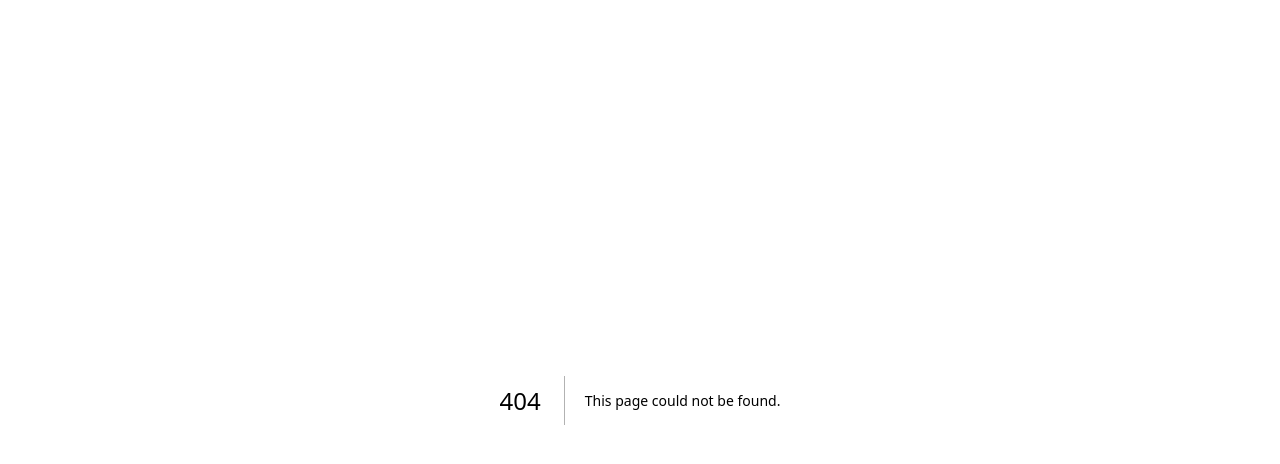
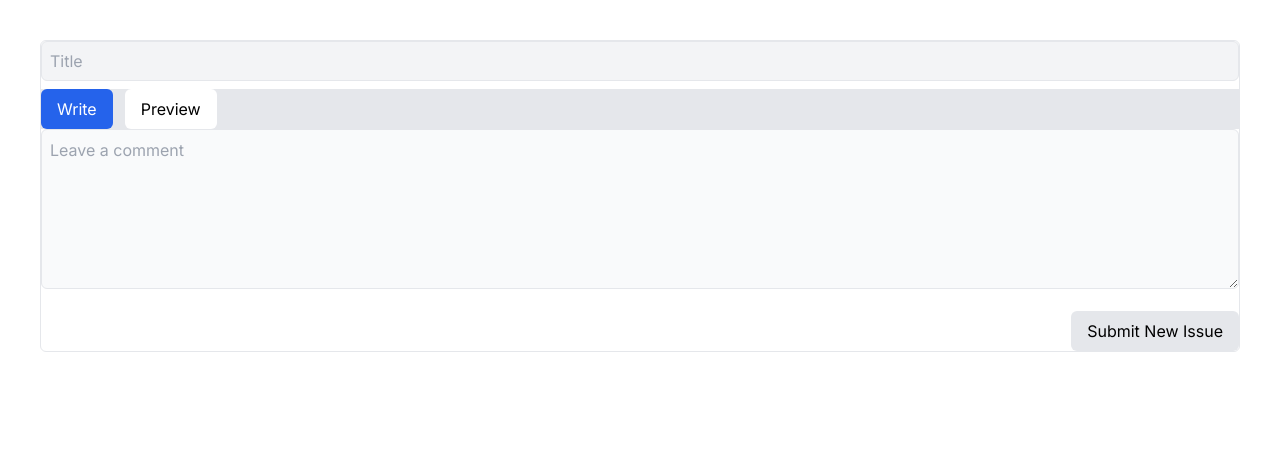
Before and after one commit to mumo-esther/github-issue-manager, a Next.js app: page /NewIssue in a window 1280 px wide. Before the commit this address had no page. Shown: the top 464 px of the page. Built offline with nearby package versions, Linux system fonts and the light colour scheme.

Commit message:
Add next routing

```diff
--- /dev/null
+++ b/src/app/NewIssue/page.tsx
@@ -0,0 +1,89 @@
+"use client"
+import React, { useState } from "react";
+import postNewIssue from "../api/githubAPI";
+
+function NewIssue() {
+  const [activeButton, setActiveButton] = useState("write");
+  const [formData, setFormData] = useState({
+    title: "",
+    body: "",
+  });
+
+  const handleButtonClick = (button:any) => {
+    setActiveButton(button);
+  };
+
+  const handleInputChange = (event: { target: { name: string; value: any; }; }) => {
+    const { name, value } = event.target;
+    setFormData({
+      ...formData,
+      [name]: value,
+    });
+  };
+
+  const handleSubmit = async (event: { preventDefault: () => void; }) => {
+    event.preventDefault();
+    try {
+      await postNewIssue(formData);
+      setFormData({
+        title: "",
+        body: "",
+      });
+    } catch (error) {
+      console.error("Error creating new issue:", error);
+    }
+  };
+
+  return (
+    <div className="border rounded-md m-10">
+      <form onSubmit={handleSubmit}>
+        <input
+          name="title"
+          className="w-full h-10 p-2 bg-gray-100 border rounded-md mb-2 text-black"
+          placeholder="Title"
+          value={formData.title}
+          onChange={handleInputChange}
+        />
+        <div className="bg-gray-200 flex items-start">
+          <button
+            className={`${
+              activeButton === "write"
+                ? "bg-blue-600 text-white"
+                : "bg-white text-black"
+            } px-4 py-2 rounded-md hover:bg-blue-600`}
+            onClick={() => handleButtonClick("write")}
+          >
+            Write
+          </button>
+          <button
+            className={`${
+              activeButton === "preview"
+                ? "bg-blue-600 text-white"
+                : "bg-white text-black"
+            } px-4 py-2 rounded-md ml-3 hover:bg-blue-600`}
+            onClick={() => handleButtonClick("preview")}
+          >
+            Preview
+          </button>
+        </div>
+        <textarea
+          name="body"
+          className="w-full h-40 p-2 border rounded-md mb-4 bg-gray-50"
+          placeholder="Leave a comment"
+          value={formData.body}
+          onChange={handleInputChange}
+        ></textarea>
+        <div className="flex justify-end">
+          <button
+            type="submit"
+            className="bg-gray-200 hover:bg-blue-600 text-black px-4 py-2 rounded-md ml-10"
+          >
+            Submit New Issue
+          </button>
+        </div>
+      </form>
+    </div>
+  );
+}
+
+export default NewIssue;
--- a/src/app/page.tsx
+++ b/src/app/page.tsx
@@ -1,14 +1,20 @@
-import Header from "@/components/Header";
-import IssueList from "@/components/IssueList";
-import Navbar from "@/components/Navbar";
+"use client";
+import Header from "@/app/components/Header";
+import Navbar from "@/app/components/Navbar";
+import IssueList from "./components/IssueList";
 
 export default function Home() {
   return (
     <div>
       <Header />
       <main className="container mx-auto p-4">
-        < Navbar />
-        <IssueList />
+        < Navbar
+        onFilterChange={function (filter: string): void {
+          throw new Error("Function not implemented.");
+        } } onSearch={function (query: string): void {
+          throw new Error("Function not implemented.");
+        }  } />
+        <IssueList filter={""} />
       </main>
     </div>
   )
```
